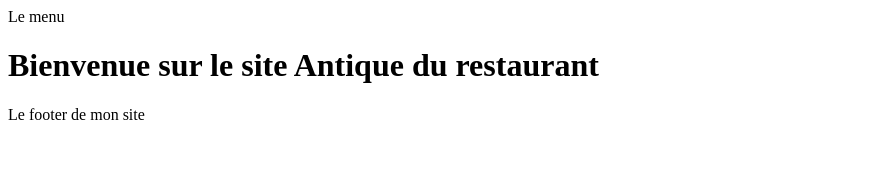
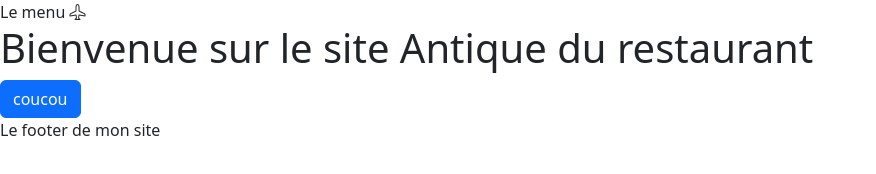
Before and after one commit to Gravelle68/Front, a website with bundled scripts: page index.html in a window 1280 px wide. Shown: the whole page, without its empty margins (0-876 px from the left). Built offline with nearby package versions, Linux system fonts and the light colour scheme; files whose address does not match are found by name.

Commit message:
Install Bootstrap

```diff
--- a/index.html
+++ b/index.html
@@ -3,11 +3,16 @@
 <head>
     <meta charset="UTF-8">
     <meta name="viewport" content="width=device-width, initial-scale=1.0">
+
+    <link rel="stylesheet" href="node_modules/bootstrap/dist/css/bootstrap.min.css">
+    <link rel="stylesheet" href="node_modules/bootstrap-icons/font/bootstrap-icons.css">
+
+
     <title>Document</title>
 </head>
 <body>
 
-    <header>Le menu</header>
+    <header>Le menu <i class="bi bi-airplane"></i></header>
 
     <main id="main-page">
         <!-- Le contenue de la page sera injecté ici -->
@@ -16,5 +21,6 @@
     <footer>Le footer de mon site</footer>
 
     <script type="module" src="Router/router.js"></script>
+    <script src="node_modules/bootstrap/dist/js/bootstrap.bundle.min.js"></script>
 </body>
 </html>
--- /dev/null
+++ b/package.json
@@ -0,0 +1,6 @@
+{
+  "dependencies": {
+    "bootstrap": "^5.3.3",
+    "bootstrap-icons": "^1.11.3"
+  }
+}
--- a/pages/home.html
+++ b/pages/home.html
@@ -1 +1,3 @@
 <h1>Bienvenue sur le site Antique du restaurant</h1>
+
+<button class="btn btn-primary">coucou</button>
```
Also changed, not shown: 2 other files.
